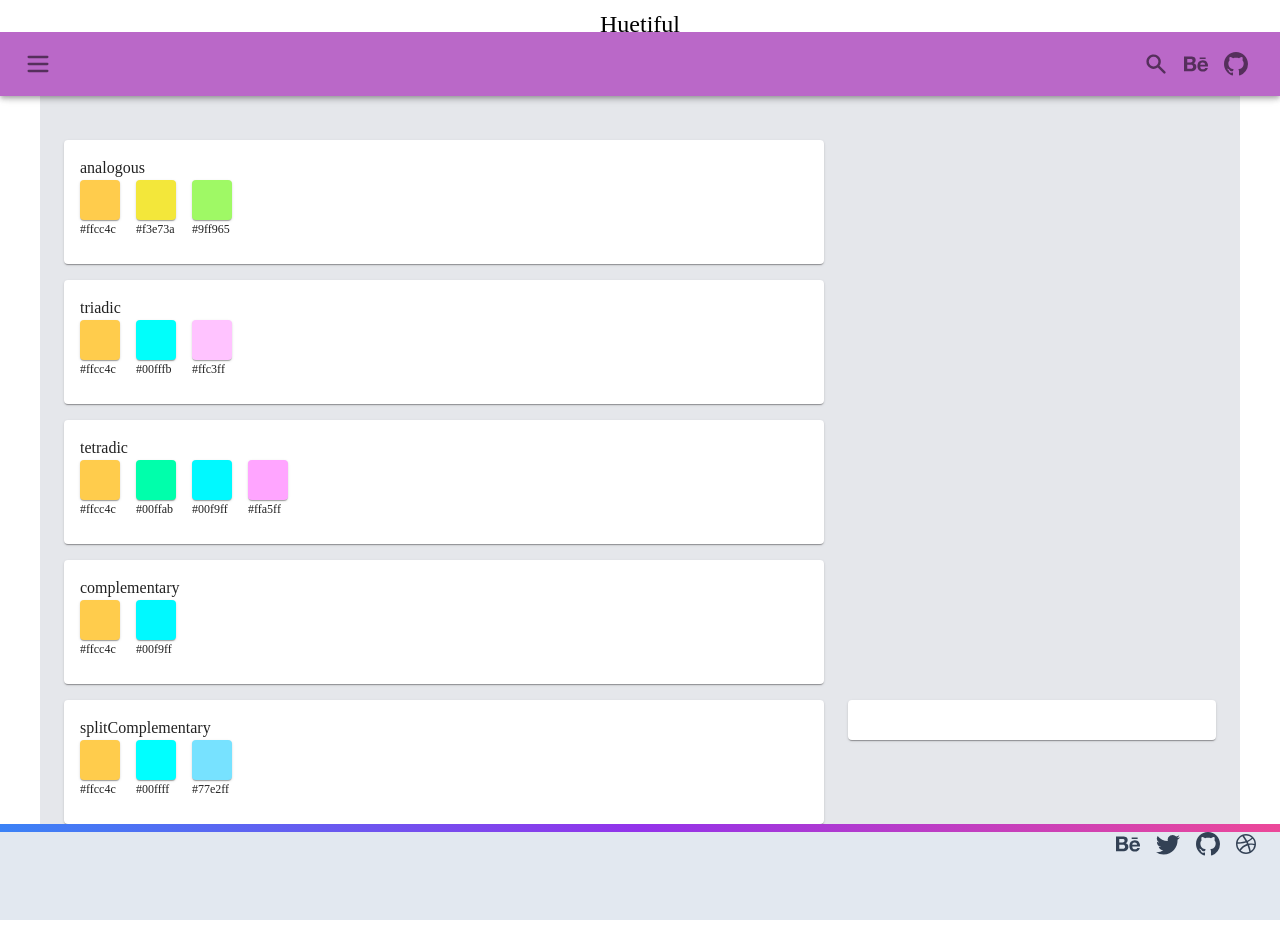
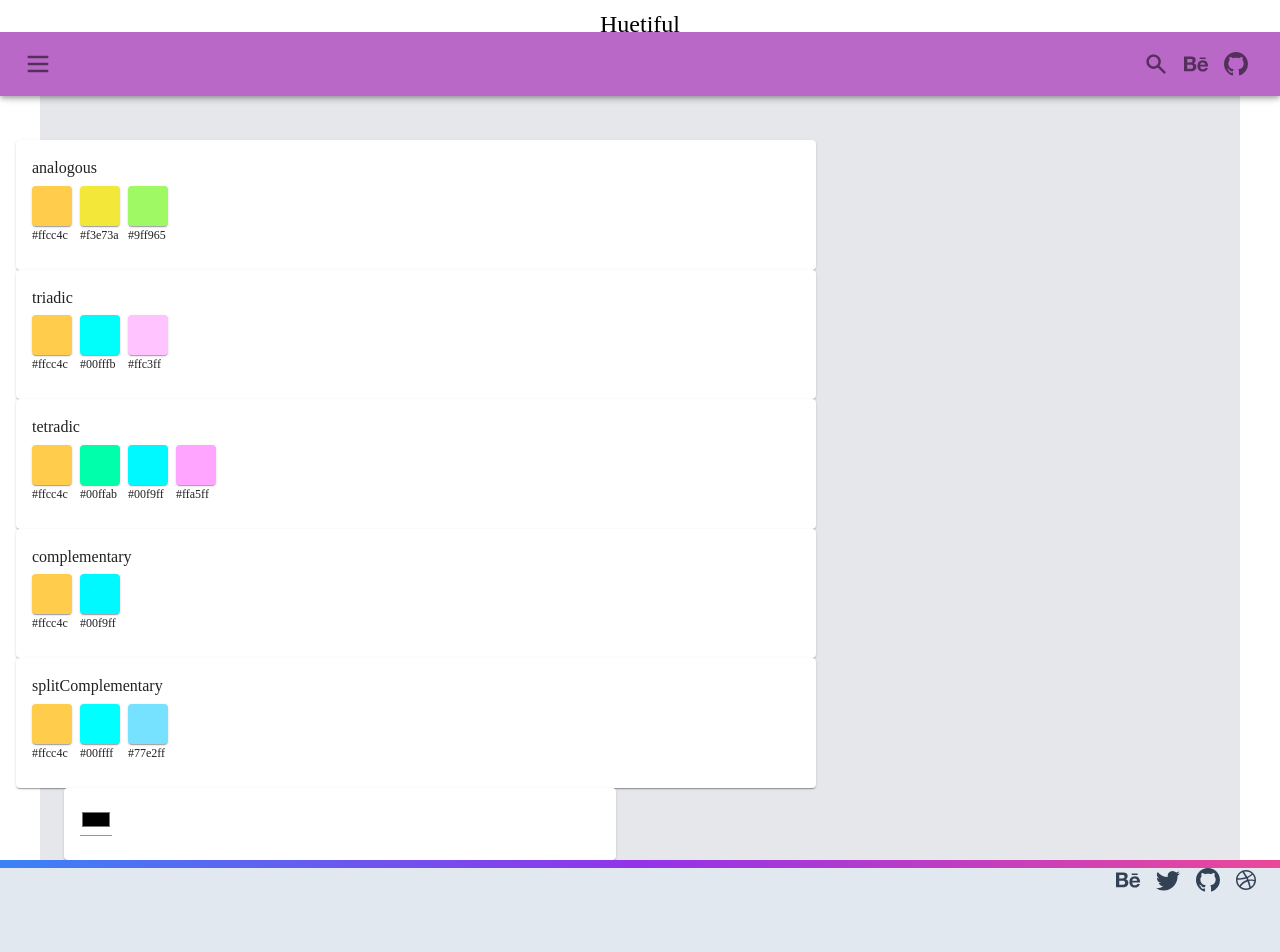
Before and after one commit to prjctimg/huetiful, a Next.js app in the folder huetiful/: page /palette-generator in a window 1280 px wide. Shown: the top 952 px of the page. Before the commit the page ends 920 px from the top, so only its background shows below. Built offline with nearby package versions, Linux system fonts and the light colour scheme; what tailwindcss-gradients would draw is missing.

Commit message:
Finished Palette generator page. Hueshifted palettes will be provided on hover

```diff
--- a/huetiful/pages/_app.jsx
+++ b/huetiful/pages/_app.jsx
@@ -1,12 +1,23 @@
 import '../styles/globals.css';
 import Layout from '../components/layout';
+import { createTheme, ThemeProvider } from '@mui/system';
+
+const theme = createTheme({
+    palette: {
+        background: {
+            paper: 'red'
+        }
+    }
+});
 
 function App({ Component, pageProps }) {
     return (
         <>
-            <Layout>
-                <Component {...pageProps} />
-            </Layout>
+            <ThemeProvider theme={theme}>
+                <Layout>
+                    <Component {...pageProps} />
+                </Layout>
+            </ThemeProvider>
         </>
     );
 }
--- a/huetiful/pages/hueshift/index.tsx
+++ /dev/null
@@ -1,3 +0,0 @@
-export default function Hueshift() {
-    return <div>Hueshift</div>;
-}
--- a/huetiful/pages/palette-generator/index.jsx
+++ b/huetiful/pages/palette-generator/index.jsx
@@ -1,9 +1,7 @@
-import { Grid, Typography, Card, CardContent, Stack, Paper, Input } from '@mui/material';
+import { Grid, Typography, Card, CardContent, Stack, Paper, Input, Box } from '@mui/material';
 import _ from 'lodash';
 import chroma from 'chroma-js';
 import createPalettes from '../../utils/utils/createPalettes.mjs';
-
-export default function PaletteGenerator() {
 function generate() {
     var palettes = createPalettes({ l: 90, c: 80, h: 70 });
 
@@ -11,18 +9,18 @@ export default function PaletteGenerator() {
         return (
             <Grid
                 key={key}
-                    xs={12}
-                    sm={8}
                 item
             >
                 <Card>
                     <CardContent>
-                            <Typography>{key}</Typography>
+                        <Typography gutterBottom>{key}</Typography>
 
                         <Stack
+                            flexWrap="wrap"
                             component="div"
                             direction="row"
-                                spacing={2}
+                            rowGap={2}
+                            columnGap={1}
                         >
                             {value.map((lchObj) => {
                                 let hex = chroma.lch(lchObj).hex('lch');
@@ -49,21 +47,37 @@ export default function PaletteGenerator() {
         );
     });
 }
+//Variables for storing objects with responsive values for respective breakpoints
+const columnSpacing = { xs: 2, sm: 4, lg: 6 };
 
+export default function PaletteGenerator() {
     return (
         <Grid
-            rowSpacing={2}
-            columnSpacing={3}
+            flexDirection="row"
             container
+            columnSpacing={columnSpacing}
+        >
+            <Grid
+                flexDirection="column"
+                flexWrap
+                container
+                xs={7}
+                sm={8}
             >
                 {generate()}
+            </Grid>
             <Grid
                 item
-                xs={12}
-                sm={4}
+                xs={5}
+                sm={6}
             >
                 <Card>
-                    <CardContent></CardContent>
+                    <CardContent>
+                        <Input
+                            type="color"
+                            className="w-8 h-8"
+                        />
+                    </CardContent>
                 </Card>
             </Grid>
         </Grid>
```
Also changed, not shown: huetiful/utils/utils/createPalettes.mjs (+0 -9 lines). Lines whose indentation alone changed are shown as unchanged.
